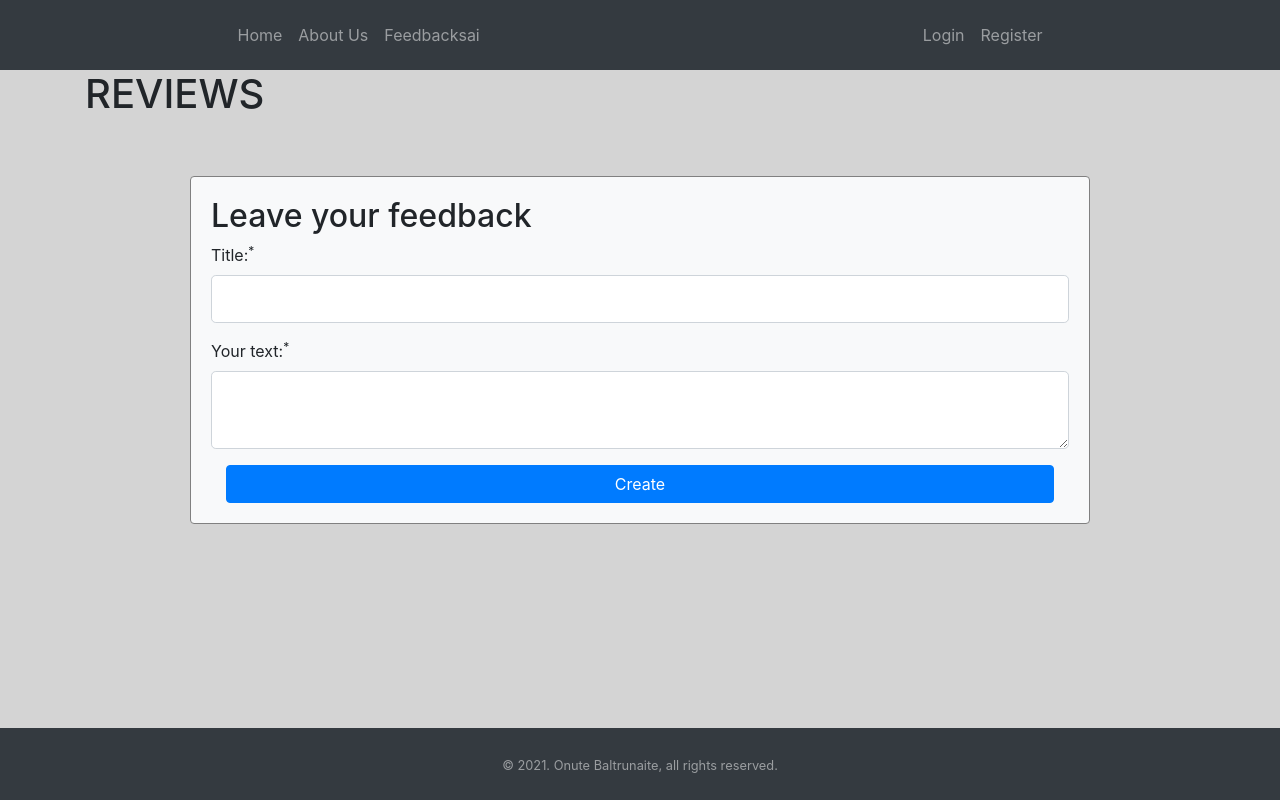
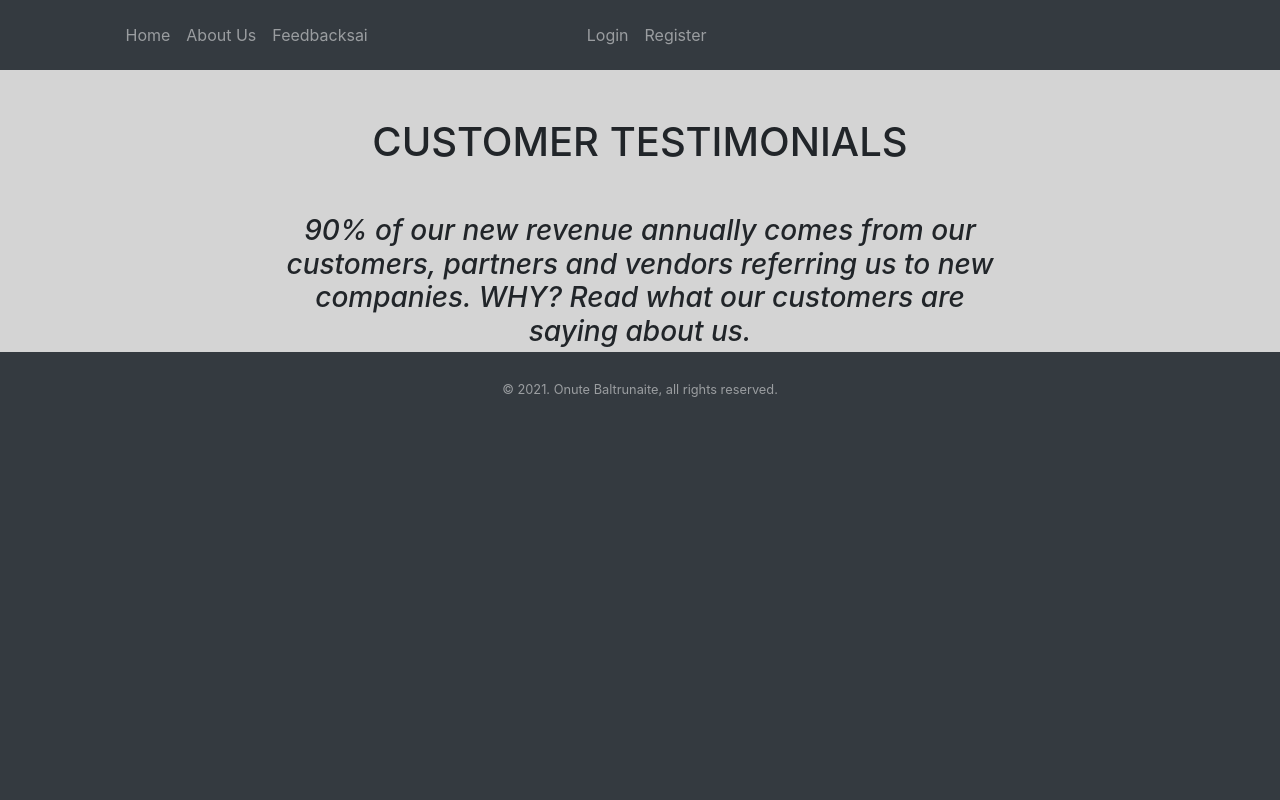
Before and after one commit to onutebaltrunaite/SPORT-CLUB, a PHP site: page /feedbacks in a window 1280 px wide. Run offline with PHP 8.4, Linux system fonts and the light colour scheme; data that the repository does not hold is empty.

Commit message:
added css style for feedbacks.php and fixed form to add feedback

```diff
--- a/public/css/style.css
+++ b/public/css/style.css
@@ -1,12 +1,20 @@
 body {
     background-color: rgb(212, 212, 212);
 }
+.content {
+    position: relative;
+    min-height: 100vh;
+}
+
+/* navigation from main layout */
 .navbar {
     height: 70px;
-    /* max-width: 800px; */
 }
+#navbarNavAltMarkup {
+    max-width: 800px;
+}
+/* bg picture for main page */
 .bg-img {
-    color: red;
     background-image: url("../public/img/gym.jpg") ;
     background-repeat: no-repeat;
     background-size: cover;
@@ -14,16 +22,38 @@ body {
     height: 300px;
     width: 100%;
 }
-.services {
+/* container for service elements */
+.container {
     height: 400px;
+    text-align: center;
     max-width: 800px;
     margin: 20px, 0px, 20px, 0px;
 }
+/* service cards */
 .card {
     border: 1px solid grey;
     margin: 10px;
 }
-.map {
-    height: 300px;
+/* neveikia */
+.cardBody {
+    padding:0px, 5px, 5px, 5px;
+    font-size: 16px;
+    font-family: -apple-system, BlinkMacSystemFont, 'Segoe UI', Roboto, Oxygen, Ubuntu, Cantarell, 'Open Sans', 'Helvetica Neue', sans-serif;
+}
+.cardTitle {
+    margin:10px, 0px, 10px, 0px;
+    font-size: 16px;
+    font-family: -apple-system, BlinkMacSystemFont, 'Segoe UI', Roboto, Oxygen, Ubuntu, Cantarell, 'Open Sans', 'Helvetica Neue', sans-serif;
+}
+
+#reviews {
+    background-image: url("https://datahub.lt/category_descriptions/POWERSPORT_CATEGORY/gym_surface/description/6a721c40d3d56e08f1d1b98f820538aa.jpg") ;
+    background-repeat: no-repeat;
+    background-size: cover;
+    background-position: center;
     width: 100%;
 }
+
+#formAddFeedback {
+    display: none;
+}
--- a/view/feedbacks/feedbacks.php
+++ b/view/feedbacks/feedbacks.php
@@ -1,17 +1,18 @@
-    <h1>REVIEWS</h1>
+<div class="m-3">
+    <div class="text-center">
+        <h1 class="m-5">CUSTOMER TESTIMONIALS</h1>
+        <h3><i>90% of our new revenue annually comes from our customers, partners and vendors referring us to new companies.  WHY? Read what our customers are saying about us.</i> </h3>
+    </div>
 
-<div class="mt-3">
+
+    <div class="row mt-5">
         <?php foreach ($feedbacks as $feedback) :  ?>
-    <div class="row">
-            <div class="col-lg-10">
-                <div class="card mb-2">
+        <div class="col-md-4">
+                <div class="card text-white bg-info mb-3">
+                    <div class="card-header"><?php echo $feedback->title ?></div>
                     <div class="card-body">
-                        <h4 class="card-title"><?php echo $feedback->title ?></h4>
-                        <p class="bg-light p-2 mb-3"> Written By <?php //echo $feedback->name ?></p>
+                        <h5 class="card-title"> <i>Writen by: <?php echo $feedback->name ?></i> </h5>
                         <p class="card-text"><?php echo $feedback->body ?></p>
-
-                    </div>
-                    <div class="card-footer">Created at: <?php echo $feedback->created_at ?></div>
                     </div>
                 </div>
         </div>
@@ -19,19 +20,29 @@
     </div>
 
 
-<div class="row mt-5">
-    <div class="col-lg-10 mx-auto">
-        <div class="card card-body bg-light ">
+        <?php if(\app\core\Session::isUserLoggedIn()) : ?>
+            <div class="row mt-5 justify-content-center">
+                <button  class="btn btn-info" style="margin-left: 30px;" onclick="showForm()">Leave Your Feedback Here </button>
+            </div>
+
+        <script>
+            function showForm() {
+                document.getElementById('formAddFeedback').style.display = 'block';
+            }
+        </script>
+        <div id="formAddFeedback" class="row mt-5">
+            <div class="col-sm-6 mx-auto">
+                <div class="card card-body bg-light " id="feedback">
                     <h2>Leave your feedback</h2>
                     <form action="" method="post">
                         <div class="form-group">
                             <label for="title">Title:<sup>*</sup></label>
-                    <input type="text" name="title" id="title" class="<?php echo (!empty($errors['titleErr'])) ? 'is-invalid' : ''; ?> form-control form-control-lg" value="<?php echo $title ?>">
+                            <input type="text" name="title" id="title" class="<?php echo (!empty($errors['titleErr'])) ? 'is-invalid' : ''; ?> form-control form-control-lg" value="">
                             <span class='invalid-feedback'><?php echo $errors['titleErr'] ?></span>
                         </div>
                         <div class="form-group">
                             <label for="body">Your text:<sup>*</sup></label>
-                    <textarea name="body" id="body" class="<?php echo (!empty($errors['bodyErr'])) ? 'is-invalid' : ''; ?> form-control form-control-lg"><?php echo $body ?></textarea>
+                            <textarea name="body" id="body" class="<?php echo (!empty($errors['bodyErr'])) ? 'is-invalid' : ''; ?> form-control form-control-lg"></textarea>
                             <span class='invalid-feedback'><?php echo $errors['bodyErr'] ?></span>
                         </div>
                         <div class="col">
@@ -41,3 +52,5 @@
                 </div>
             </div>
         </div>
+        <?php endif; ?>
+</div>
```
Lines whose indentation alone changed are shown as unchanged.
